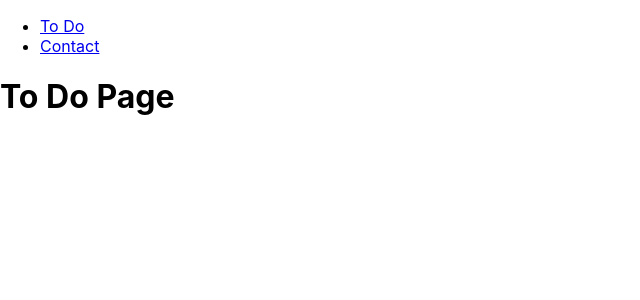
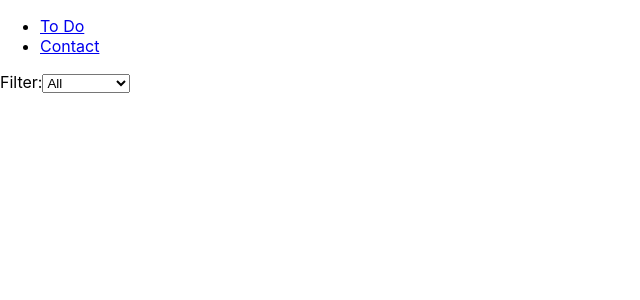
Before and after one commit to sp11037/project3, a React (Create React App) app: page / in a window 1280 px wide. Shown: the top 300 px of the page, without its empty margins (0-640 px from the left). Built offline with nearby package versions, Linux system fonts and the light colour scheme.

Commit message:
Added filter selection.

```diff
--- /dev/null
+++ b/src/Filter.js
@@ -0,0 +1,14 @@
+const Filter = ({changeFilter}) => {
+    return (
+        <div>
+            <label for="filter">Filter:</label>
+            <select name="filter" onChange={changeFilter}>
+                <option value="all">All</option>
+                <option value="incomplete">Incomplete</option>
+                <option value="completed">Completed</option>
+            </select>
+        </div>
+    );
+};
+
+export default Filter;
--- a/src/ToDoPage.js
+++ b/src/ToDoPage.js
@@ -1,6 +1,17 @@
+import { useState } from 'react';
+import Filter from './Filter';
+
 const ToDoPage = () => {
+    const [filter, setFilter] = useState('all');
+
+    const changeFilter = (e) => {
+        setFilter(e.target.value);
+    };
+
     return (
-        <h1>To Do Page</h1>
+        <>
+            <Filter changeFilter={changeFilter} />
+        </>
     );
 };
 
```
